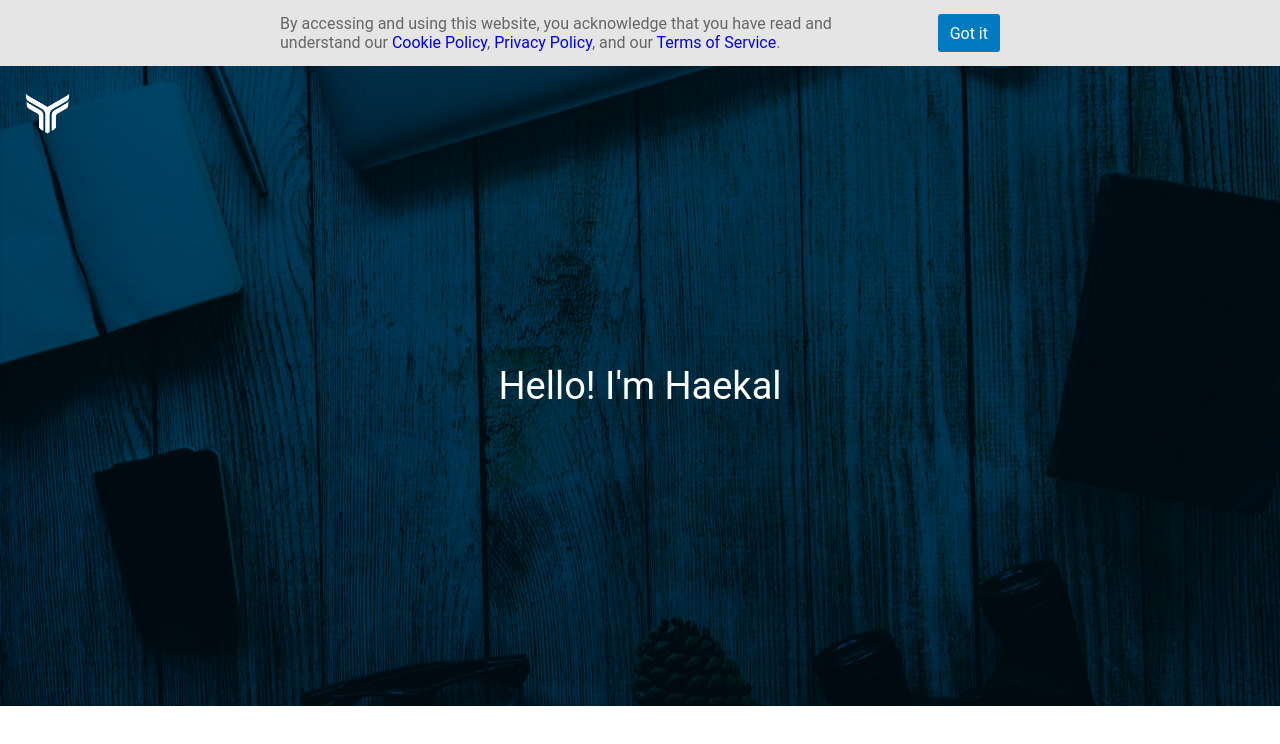
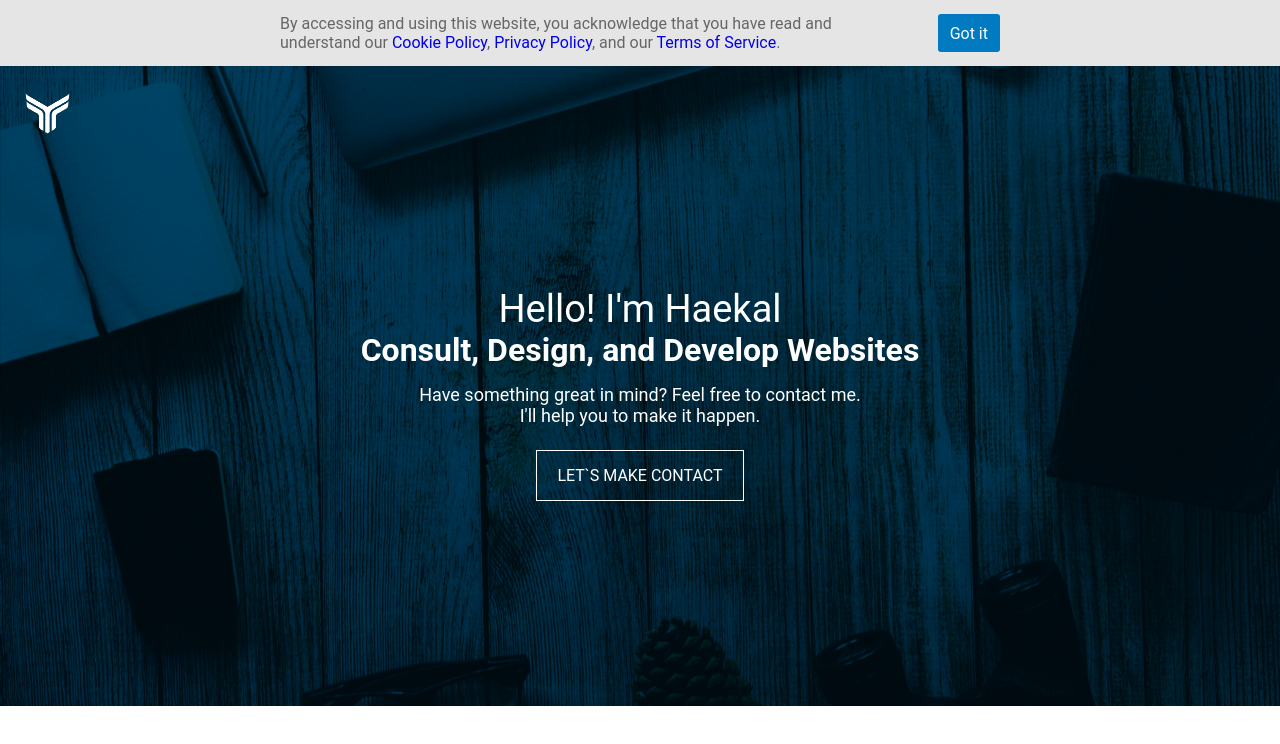
Before and after one commit to muhammadhaekal/personal-web, a React (Create React App) app: page / in a window 1280 px wide. Shown: the top 744 px of the page. Built offline with nearby package versions, Linux system fonts and the light colour scheme.

Commit message:
Add Content to Jumbotron Component

```diff
--- a/src/components/Jumbotron/index.js
+++ b/src/components/Jumbotron/index.js
@@ -1,15 +1,28 @@
 import React from "react";
-import { Wrapper, YLogoImg, NameText } from "./styled";
+import {
+  Wrapper,
+  YLogoImg,
+  NameText,
+  SkillsText,
+  MessageText,
+  ContentWrapper,
+  ContactButton
+} from "./styled";
 import yLogoImgSrc from "../../img/y-logo.png";
-import { ContentContainer } from "../NotifPanel/styled";
 
 const Jumbotron = () => {
   return (
     <Wrapper>
       <YLogoImg src={yLogoImgSrc}></YLogoImg>
-      <ContentContainer>
+      <ContentWrapper>
         <NameText>Hello! I'm Haekal</NameText>
-      </ContentContainer>
+        <SkillsText>Consult, Design, and Develop Websites</SkillsText>
+        <MessageText>
+          <div>Have something great in mind? Feel free to contact me.</div>
+          <div>I'll help you to make it happen.</div>
+        </MessageText>
+        <ContactButton>LET`S MAKE CONTACT</ContactButton>
+      </ContentWrapper>
     </Wrapper>
   );
 };
--- a/src/components/Jumbotron/styled.js
+++ b/src/components/Jumbotron/styled.js
@@ -22,9 +22,32 @@ export const YLogoImg = styled.img`
 
 export const ContentWrapper = styled.div`
   max-width: 720px;
+  text-align: center;
 `;
 
 export const NameText = styled.div`
   color: #ffffff;
   font-size: 38px;
 `;
+
+export const SkillsText = styled.div`
+  color: #ffffff;
+  font-size: 32px;
+  font-weight: bold;
+`;
+
+export const MessageText = styled.div`
+  color: #ffffff;
+  font-size: 18px;
+  padding-top: 15px;
+  padding-bottom: 20px;
+  margin-bottom: 20px;
+`;
+
+export const ContactButton = styled.span`
+  border: 1px solid #ffffff;
+  color: #ffffff;
+  padding: 15px 20px;
+  margin-top: 20px;
+  cursor: pointer;
+`;
```
